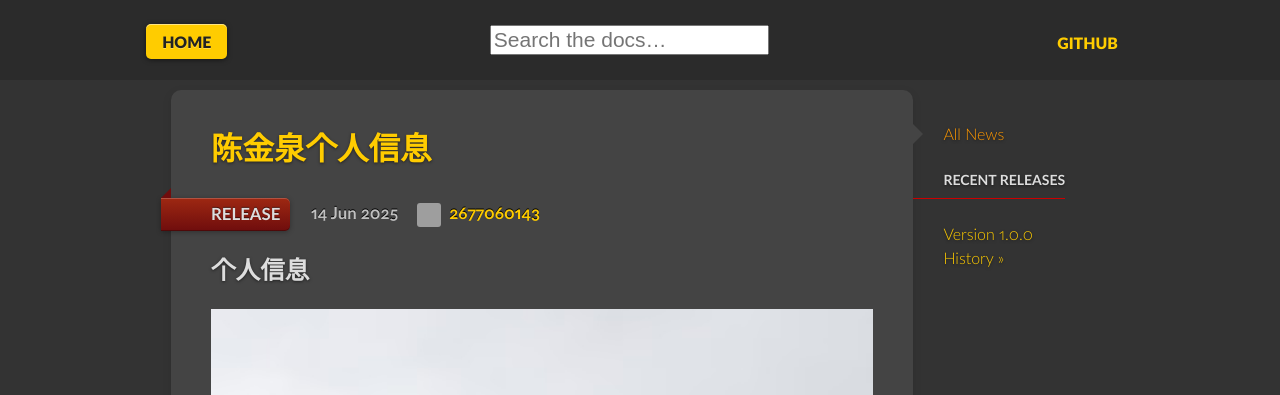
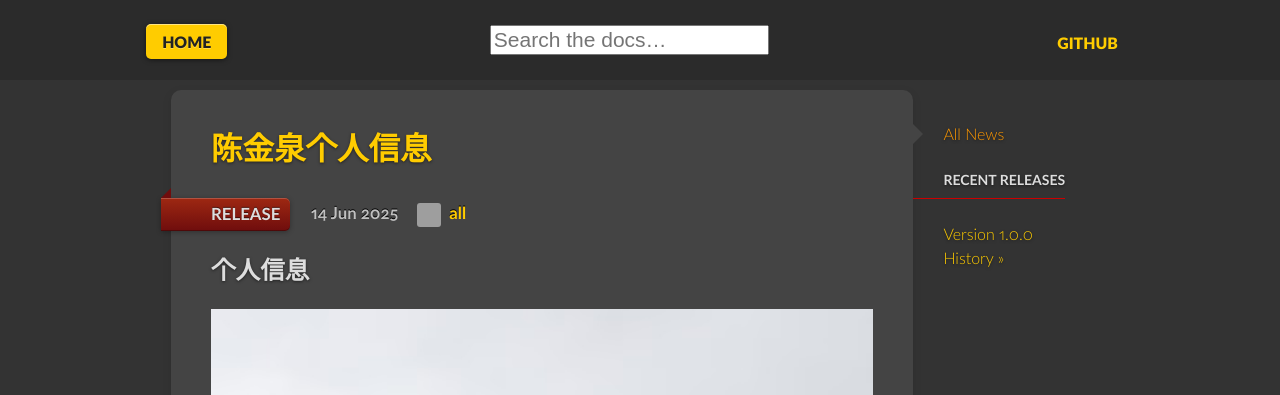
Before and after one commit to 2677060143/2677060143.github.io, a Jekyll site: the page built from pages/index.html, in a window 1280 px wide. Shown: the top 395 px of the page. Built offline with Jekyll 4.4.1, drawn with Linux system fonts in a browser that asks for light colours; comment, search, counter and statistics services are not loaded; grey boxes are pictures that could not be loaded.

Commit message:
修改显示

```diff
--- a/_includes/news_contents.html
+++ b/_includes/news_contents.html
@@ -2,7 +2,7 @@
   <aside>
     <ul>
       <li {% if page.title=='News' %} class="current" {% endif %}>
-        <a href="{{ '/news/' | relative_url }}">All News</a>
+        <a href="{{ '/' | relative_url }}">All News</a>
       </li>
     </ul>
     <h4>Recent Releases</h4>
--- a/_includes/news_item.html
+++ b/_includes/news_item.html
@@ -17,7 +17,7 @@
     <a class="post-author" itemprop="author" itemscope itemtype="http://schema.org/Person" target="_blank"
       href="https://github.com/{{ author }}">
       {% avatar user=author size=24 -%}
-      <span class="author-name" itemprop="name">{{ author }}</span>
+      <span class="author-name" itemprop="name">{{ page.author }}</span>
     </a>
   </div>
   <div class="post-content" itemprop="articleBody">
--- a/_includes/news_item_archive.html
+++ b/_includes/news_item_archive.html
@@ -20,7 +20,7 @@
       <a href="https://github.com/{{ author }}" class="post-author" itemprop="author" itemscope
         itemtype="http://schema.org/Person">
         {% avatar user=author size=24 -%}
-        <span class="author-name" itemprop="name">{{ author }}</span>
+        <span class="author-name" itemprop="name">{{ page.author }}</span>
       </a>
     </div>
   </div>
--- a/_layouts/news_item.html
+++ b/_layouts/news_item.html
@@ -23,7 +23,7 @@ layout: news
     <a class="post-author" itemprop="author" itemscope itemtype="http://schema.org/Person" target="_blank"
       href="https://github.com/{{ author }}">
       {% avatar user=author size=24 -%}
-      <span class="author-name" itemprop="name">{{ author }}</span>
+      <span class="author-name" itemprop="name">{{ page.author }}</span>
     </a>
   </div>
   <div class="post-content" itemprop="articleBody">
--- a/_layouts/tutorials.html
+++ b/_layouts/tutorials.html
@@ -21,7 +21,7 @@ layout: default
             </span>
             <a href="https://github.com/{{ author }}" class="tutorial-author">
               {% avatar user=author size=24 %}
-              <span class="author-name">{{ author }}</span>
+              <span class="author-name">{{ page.author }}</span>
             </a>
           </div>
           {% endif %}
```
